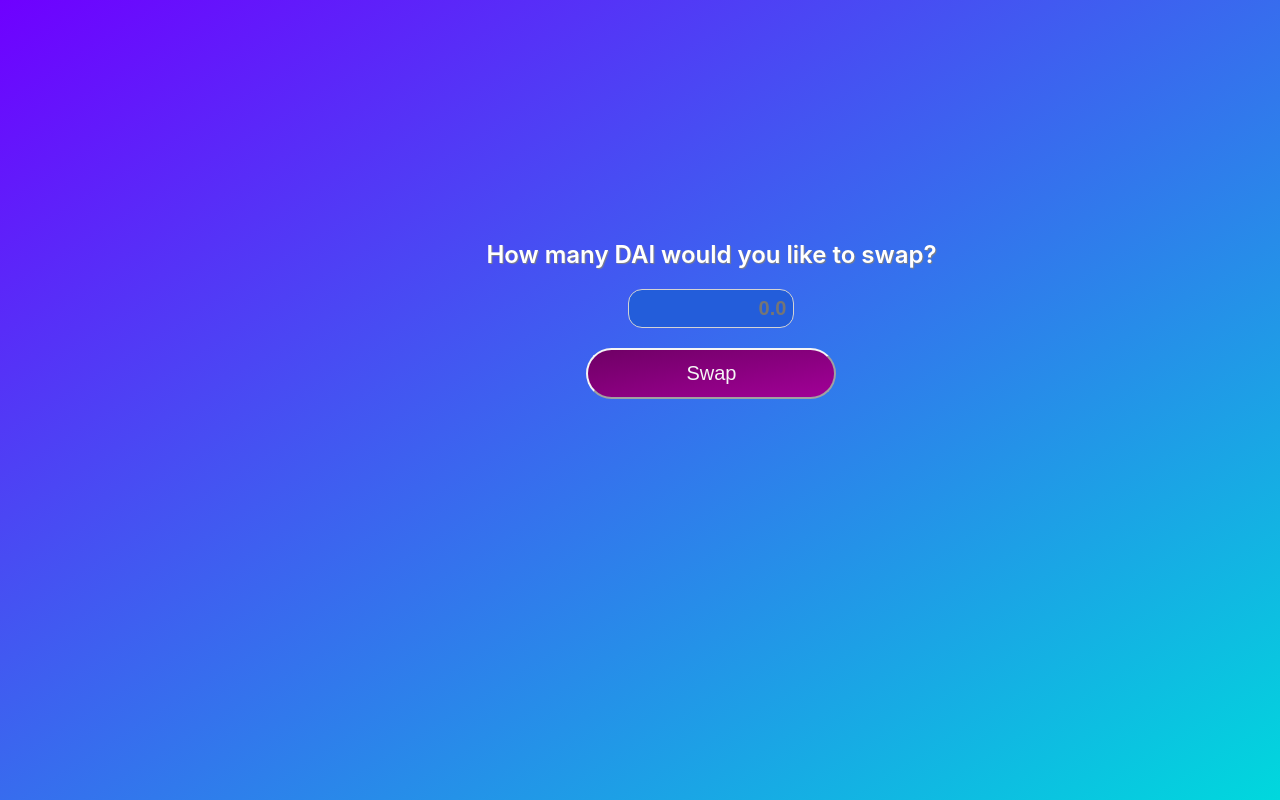
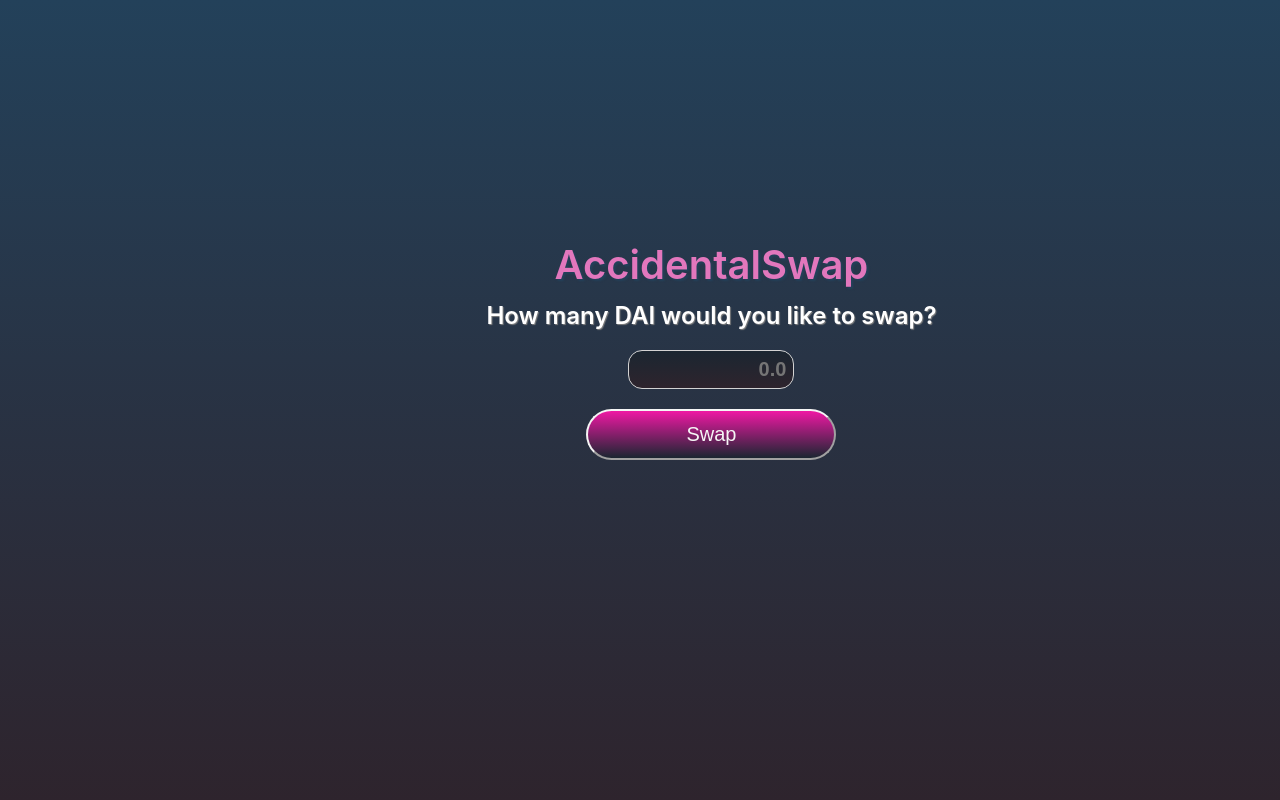
Before and after one commit to ethantddavis/unicode2021, a React (Create React App) app in the folder frontend/: page / in a window 1280 px wide. Built offline with nearby package versions, Linux system fonts and the light colour scheme.

Commit message:
more front end. added uniswap pink

```diff
--- a/frontend/src/App.css
+++ b/frontend/src/App.css
@@ -1,6 +1,6 @@
 .App {
   text-align: center;
-  background-image: linear-gradient(to bottom right, rgb(111, 0, 255), rgb(0, 216, 221));
+  background-image: linear-gradient(to top, rgb(46,36,45), rgb(35,65,90));
   height: 100vh;
   position: relative;
 }
@@ -12,6 +12,15 @@
 }
 
 .header {
+  text-align: center;
+  margin-bottom: 12px;
+  font-size: 40px;
+  font-weight: 600;
+  color: rgb(226, 119, 189);
+  text-shadow: 2px 2px 2px rgb(35,65,90);
+}
+
+.bio {
   text-align: center;
   font-size: 24px;
   font-weight: 600;
@@ -28,7 +37,7 @@
   border-spacing: 2px;
   border-radius: 14px;
   border-color: lightgray;
-  background-color: rgb(35, 93, 218);
+  background-image:  linear-gradient(to top, rgb(46,36,45), rgb(27, 38, 49));;
   width: 150px;
   font-size: 20px;
   font-weight: 600;
@@ -37,7 +46,7 @@
 
 .swapButton {
   cursor: pointer;
-  background-image: linear-gradient(to bottom right, rgb(111, 0, 101), rgb(161, 0, 151));
+  background-image: linear-gradient(to bottom, rgb(239,24,164), rgb(27, 38, 49));
   color: whitesmoke;
   margin: auto;
   margin-top: 20px;
@@ -50,6 +59,25 @@
   border-radius: 26px;
   width: 250px;
 }
+
+/* still trying to implement .walletButton in app.js
+*/
+.walletButton {
+  cursor: pointer;
+  background-image: linear-gradient(to bottom right, rgb(26, 82, 118), rgb(27, 38, 49));
+  color: whitesmoke;
+  margin: auto;
+  margin-top: 20px;
+  margin-bottom: 2px;
+  padding: 12px;
+  font-size: 20px;
+  font-weight: 500;
+  border: 2;
+  border-color: whitesmoke;
+  border-radius: 26px;
+  width: 250px;
+}
+
 
 .swapButton:hover {
   cursor: pointer;
--- a/frontend/src/App.js
+++ b/frontend/src/App.js
@@ -19,7 +19,7 @@ class App extends Component {
 
       //metamask popup
       const accounts = await ethereum.request({ method: 'eth_requestAccounts' });
-      console.log('your account ', accounts[0])
+      console.log('your account ', accounts[0]);
       const netId = await ethereum.request({ method: 'net_version' });
       console.log('network id ', netId)
 
@@ -84,6 +84,9 @@ class App extends Component {
           this.swap(amount)
          }}>
            <div className='header'>
+            AccidentalSwap
+            </div>
+            <div className='bio'>
               How many DAI would you like to swap?
             </div>
             <div><input
```
Lines whose indentation alone changed are shown as unchanged.
